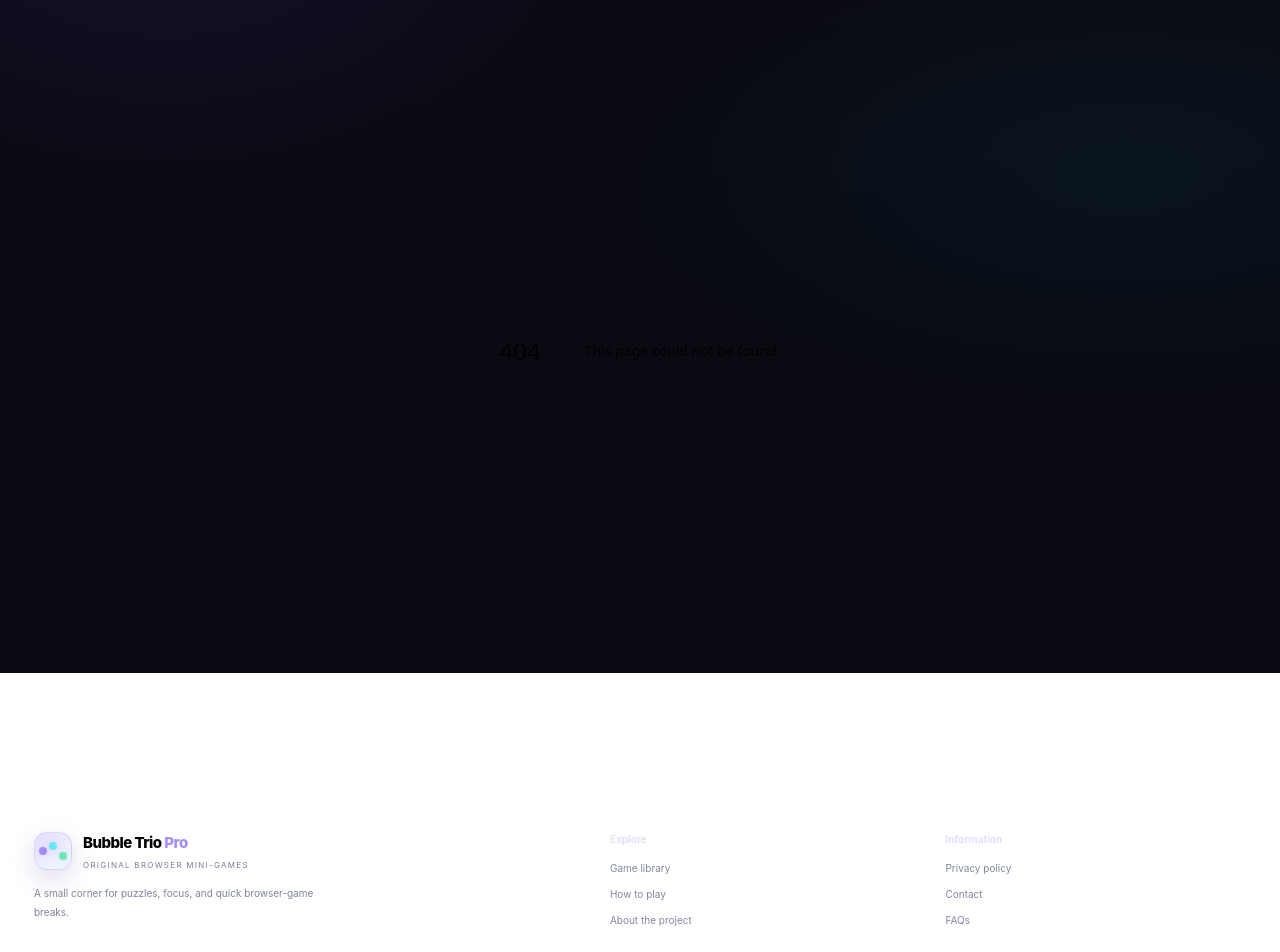
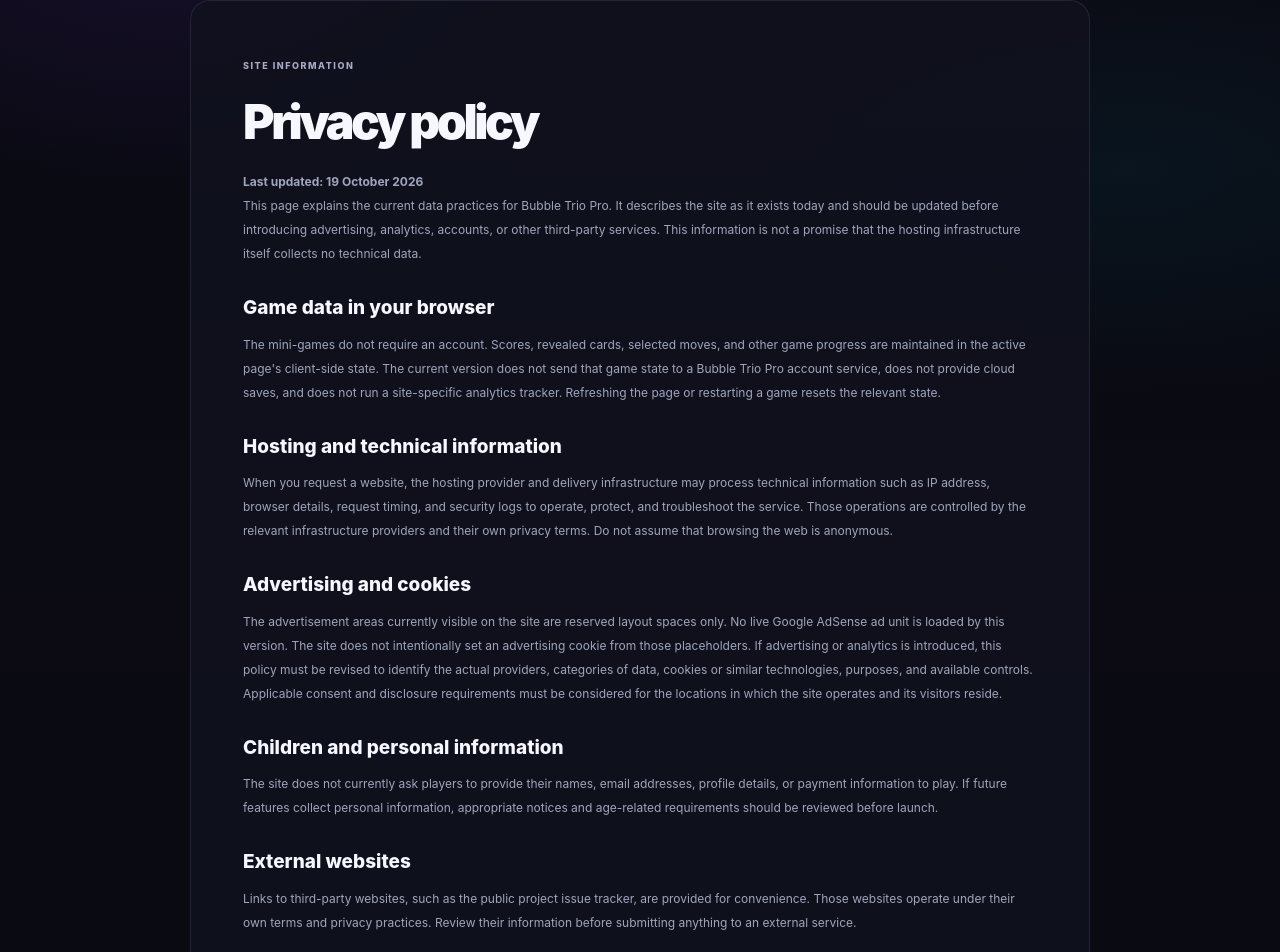
Before and after one commit to websiite01-tech/bubble-trio-pro, a Next.js app: page /privacy in a window 1280 px wide. Before the commit this address had no page. Shown: the part 127-1079 px from the top of the page. Built offline with nearby package versions, Linux system fonts and the light colour scheme.

Commit message:
feat: add site information and project documentation

```diff
--- /dev/null
+++ b/app/privacy/page.js
@@ -0,0 +1,25 @@
+export const metadata = { title: "Privacy Policy", description: "Privacy information for Bubble Trio Pro, including browser game state, hosting, and current advertising status." };
+
+export default function PrivacyPage() {
+  return (
+    <article className="content-page">
+      <span className="eyebrow">SITE INFORMATION</span>
+      <h1>Privacy policy</h1>
+      <p><strong>Last updated: 19 October 2026</strong></p>
+      <p>This page explains the current data practices for Bubble Trio Pro. It describes the site as it exists today and should be updated before introducing advertising, analytics, accounts, or other third-party services. This information is not a promise that the hosting infrastructure itself collects no technical data.</p>
+      <h2>Game data in your browser</h2>
+      <p>The mini-games do not require an account. Scores, revealed cards, selected moves, and other game progress are maintained in the active page's client-side state. The current version does not send that game state to a Bubble Trio Pro account service, does not provide cloud saves, and does not run a site-specific analytics tracker. Refreshing the page or restarting a game resets the relevant state.</p>
+      <h2>Hosting and technical information</h2>
+      <p>When you request a website, the hosting provider and delivery infrastructure may process technical information such as IP address, browser details, request timing, and security logs to operate, protect, and troubleshoot the service. Those operations are controlled by the relevant infrastructure providers and their own privacy terms. Do not assume that browsing the web is anonymous.</p>
+      <h2>Advertising and cookies</h2>
+      <p>The advertisement areas currently visible on the site are reserved layout spaces only. No live Google AdSense ad unit is loaded by this version. The site does not intentionally set an advertising cookie from those placeholders. If advertising or analytics is introduced, this policy must be revised to identify the actual providers, categories of data, cookies or similar technologies, purposes, and available controls. Applicable consent and disclosure requirements must be considered for the locations in which the site operates and its visitors reside.</p>
+      <h2>Children and personal information</h2>
+      <p>The site does not currently ask players to provide their names, email addresses, profile details, or payment information to play. If future features collect personal information, appropriate notices and age-related requirements should be reviewed before launch.</p>
+      <h2>External websites</h2>
+      <p>Links to third-party websites, such as the public project issue tracker, are provided for convenience. Those websites operate under their own terms and privacy practices. Review their information before submitting anything to an external service.</p>
+      <h2>Policy updates and contact</h2>
+      <p>This policy may change as the site gains features or integrations. The date above should be updated whenever a material revision is published. For privacy questions, use the project's <a className="inline-link" href="https://github.com/websiite01-tech/bubble-trio-pro/issues" target="_blank" rel="noreferrer">public GitHub issue tracker</a>; do not publish sensitive personal information there. A private contact channel should be added before the site begins collecting information through forms or accounts.</p>
+      <p><a className="inline-link" href="/">Return to Bubble Trio Pro</a></p>
+    </article>
+  );
+}
```
